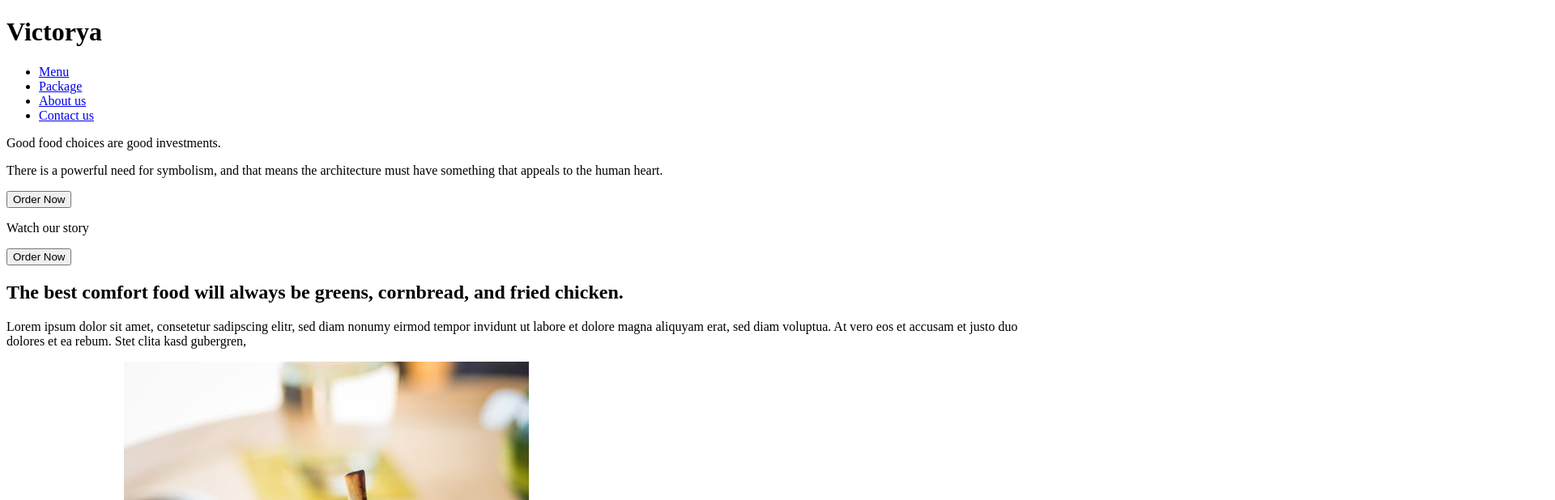
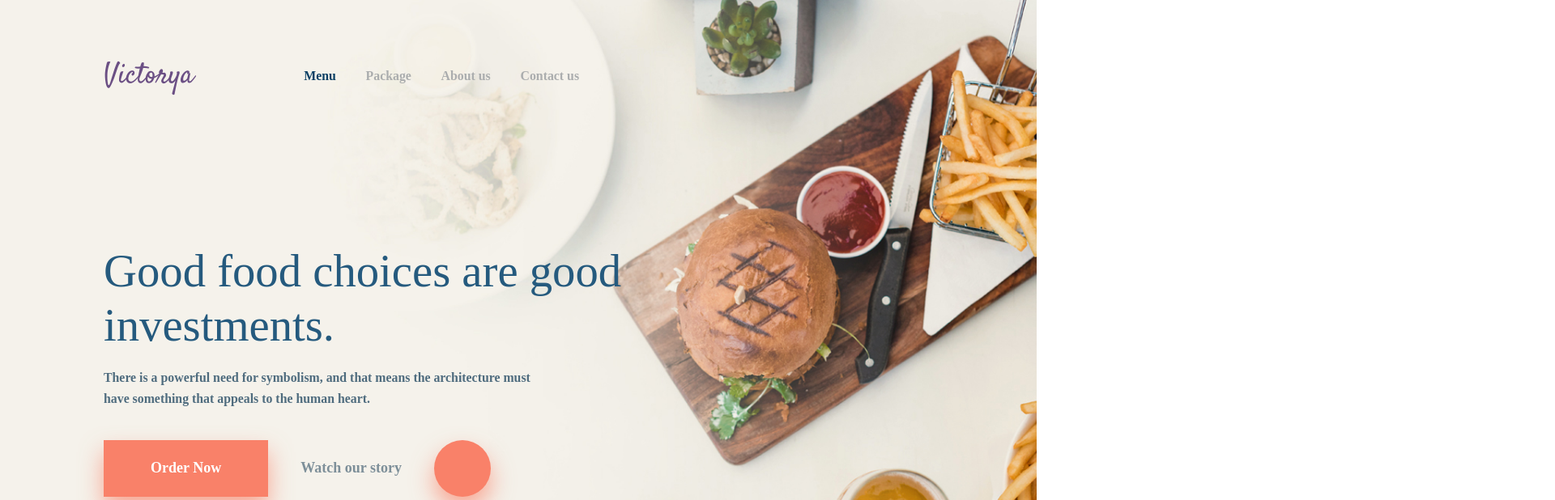
Before and after one commit to AhmedSafi97/Food-Landing-page, a plain HTML site: page index.html in a window 1280 px wide. Shown: the top 618 px of the page at 81% size, 1920 px wide, since content can reach past the window. Drawn offline with Linux system fonts and the light colour scheme; a web font is replaced by a local one.

Commit message:
added header styling

```diff
--- a/assets/css/style.css
+++ b/assets/css/style.css
@@ -0,0 +1,149 @@
+html {
+  height: 100vmin;
+  font-size: 18px;
+}
+
+* {
+  margin: 0;
+  padding: 0;
+  border: none;
+  outline: none;
+  box-sizing: border-box;
+}
+
+.header {
+  background: url("../images/bg.png");
+  background-size: 100% 100%;
+  padding-top: 3.2rem;
+  padding-bottom: 8.38rem;
+}
+
+.h-nav__wrapper {
+  display: flex;
+  flex-wrap: wrap;
+  margin-left: 10%;
+}
+
+.header__title {
+  opacity: 0.78;
+  color: #452268;
+  font-family: "Satisfy";
+  font-size: 2rem;
+  font-weight: 400;
+  line-height: 4rem;
+  flex-grow: 0.2;
+}
+
+.header__nav {
+  width: 20rem;
+  height: 1.15rem;
+  align-self: center;
+  /* opacity: -1; */
+}
+.nav__list {
+  display: flex;
+  justify-content: space-between;
+  flex-wrap: wrap;
+  width: 18.88rem;
+}
+.nav__item {
+  list-style-type: none;
+}
+.nav__item > a {
+  text-decoration: none;
+  color: #abadae;
+  font-family: Muli;
+  font-size: 0.88rem;
+  font-weight: 600;
+}
+
+.nav__item--active > a {
+  color: #0a4065;
+  font-family: "Muli - Bold";
+  font-weight: 700;
+}
+
+.header__desc-main {
+  width: 52%;
+  /* opacity: -1; */
+  color: #255a7e;
+  font-family: Muli;
+  font-size: 3.15rem;
+  font-weight: 300;
+  line-height: 3.72rem;
+  margin-left: 10%;
+  margin-top: 13.5%;
+}
+
+.header__desc-sub {
+  width: 43%;
+  opacity: 0.71;
+  color: #0c3653;
+  font-family: Muli;
+  font-size: 0.88rem;
+  font-weight: 600;
+  line-height: 1.44rem;
+  margin-left: 10%;
+  margin-top: 1rem;
+}
+
+.h-btns__wrapper {
+  display: flex;
+  margin-left: 10%;
+  height: 3.8rem;
+  margin-top: 2.1rem;
+}
+
+.header__btn1 {
+  width: 11.3rem;
+  height: 3.88rem;
+  box-shadow: 0 15px 29px rgba(249, 129, 105, 0.68);
+  background-color: #f98169;
+  color: #ffffff;
+  font-family: Muli;
+  font-size: 1rem;
+  font-weight: 700;
+  line-height: 3.88rem;
+}
+.header__btn2-desc {
+  opacity: 0.51;
+  color: #0b314b;
+  font-family: Muli;
+  font-size: 1rem;
+  font-weight: 600;
+  line-height: 3.88rem;
+  margin: 0 2.22rem;
+}
+.header__btn2 {
+  width: 3.88rem;
+  height: 3.88rem;
+  box-shadow: 0 15px 29px rgba(249, 129, 105, 0.68);
+  border-radius: 50%;
+  background-color: #f98169;
+}
+@media (max-width: 1200px) {
+  html {
+    font-size: 14px;
+  }
+  .header__desc-main {
+    width: 73%;
+  }
+  .header__desc-sub {
+    width: 73%;
+  }
+  .header {
+    background: linear-gradient(
+        to right,
+        rgba(255, 255, 255, 0),
+        rgb(245, 242, 235)
+      ),
+      url(../images/bg.png);
+    background-size: 100% 100%;
+  }
+}
+
+@media (max-width: 600px) {
+  html {
+    font-size: 10px;
+  }
+}
--- a/index.html
+++ b/index.html
@@ -3,27 +3,41 @@
   <head>
     <meta charset="UTF-8" />
     <meta name="viewport" content="width=device-width, initial-scale=1.0" />
+    <link rel="stylesheet" href="./assets/css/style.css" />
+    <link
+      href="https://fonts.googleapis.com/css2?family=Satisfy&display=swap"
+      rel="stylesheet"
+    />
+    <link
+      href="https://fonts.googleapis.com/css2?family=Muli:wght@200&family=Satisfy&display=swap"
+      rel="stylesheet"
+    />
+
     <title>Victorya</title>
   </head>
   <body>
-    <header>
-      <h1>Victorya</h1>
-      <nav>
-        <ul>
-          <li><a href="#">Menu</a></li>
-          <li><a href="#">Package</a></li>
-          <li><a href="#">About us</a></li>
-          <li><a href="#">Contact us</a></li>
-        </ul>
-      </nav>
-      <p>Good food choices are good investments.</p>
-      <p>
+    <header class="header">
+      <div class="h-nav__wrapper">
+        <h1 class="header__title">Victorya</h1>
+        <nav class="header__nav">
+          <ul class="nav__list">
+            <li class="nav__item nav__item--active"><a href="#">Menu</a></li>
+            <li class="nav__item"><a href="#">Package</a></li>
+            <li class="nav__item"><a href="#">About us</a></li>
+            <li class="nav__item"><a href="#">Contact us</a></li>
+          </ul>
+        </nav>
+      </div>
+      <p class="header__desc-main">Good food choices are good investments.</p>
+      <p class="header__desc-sub">
         There is a powerful need for symbolism, and that means the architecture
         must have something that appeals to the human heart.
       </p>
-      <button>Order Now</button>
-      <p>Watch our story</p>
-      <button>Order Now</button>
+      <div class="h-btns__wrapper">
+        <button class="header__btn1">Order Now</button>
+        <p class="header__btn2-desc">Watch our story</p>
+        <button class="header__btn2" aria-label="watch our story"></button>
+      </div>
     </header>
     <section>
       <h2>
```
